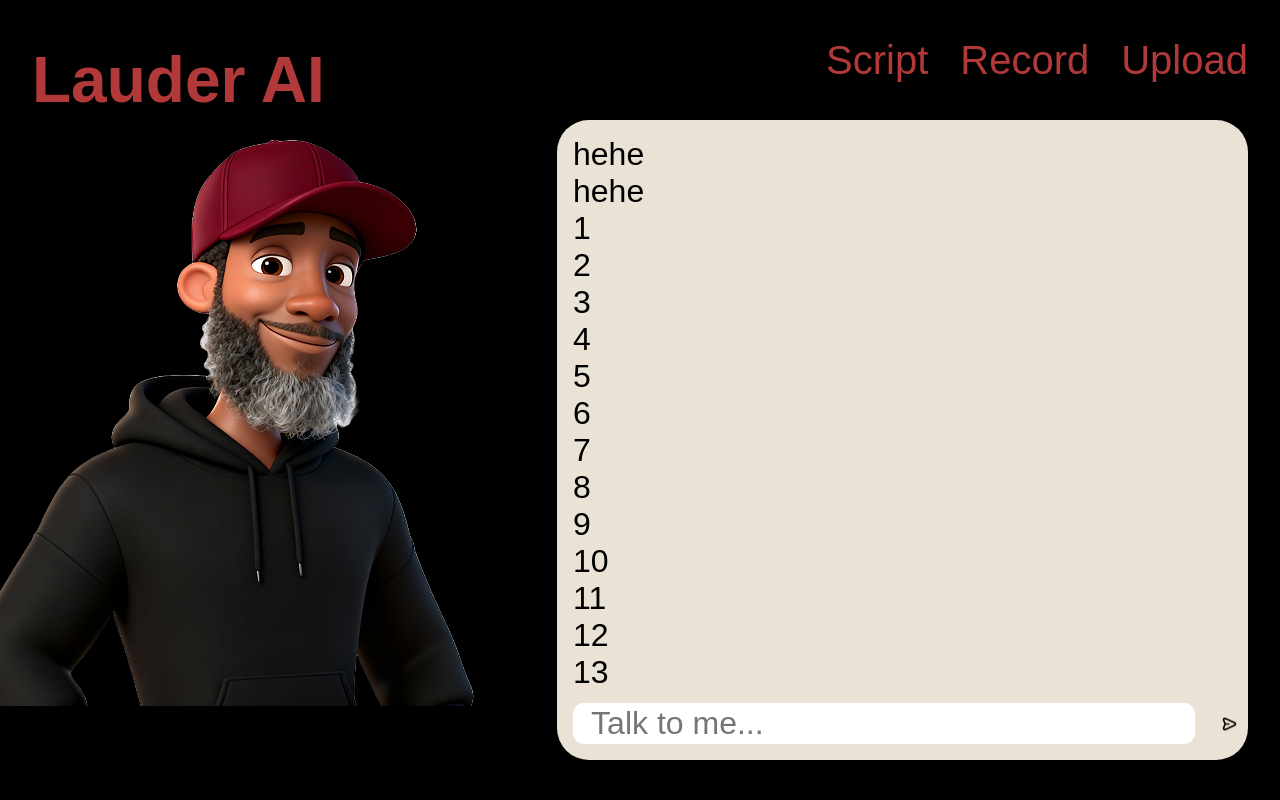
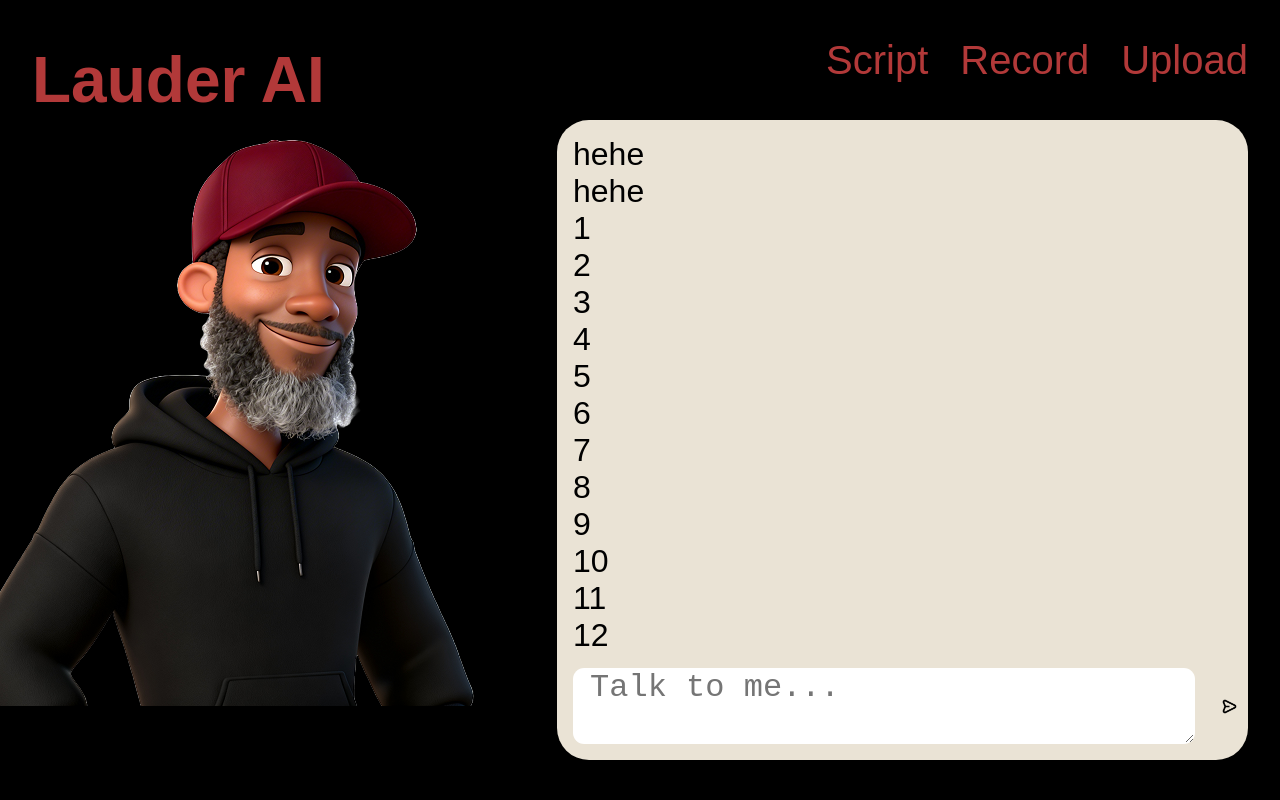
Before and after one commit to Er1n-jpg/sixseven, a plain HTML site: page chatbot.html in a window 1280 px wide. Drawn offline with Linux system fonts and the light colour scheme; a web font is replaced by a local one.

Commit message:
changed to text area

```diff
--- a/chatbot.html
+++ b/chatbot.html
@@ -48,7 +48,7 @@
                 <p>18</p>
             </div>
             <div class="chat-input">
-                <input id="text-input" type="text" placeholder="Talk to me...">
+                <textarea id="text-input" placeholder="Talk to me..."></textarea>
                 <img src="images/send-arrow.png" alt="send">
             </div>
         </div>
--- a/chatbotstyles.css
+++ b/chatbotstyles.css
@@ -118,7 +118,7 @@ body btn {
     justify-content: space-around;
 }
 
-.chat-input input {
+.chat-input textarea {
     width: 90%;
     font-size: 2rem;
     border-radius: 0.7rem;
```
